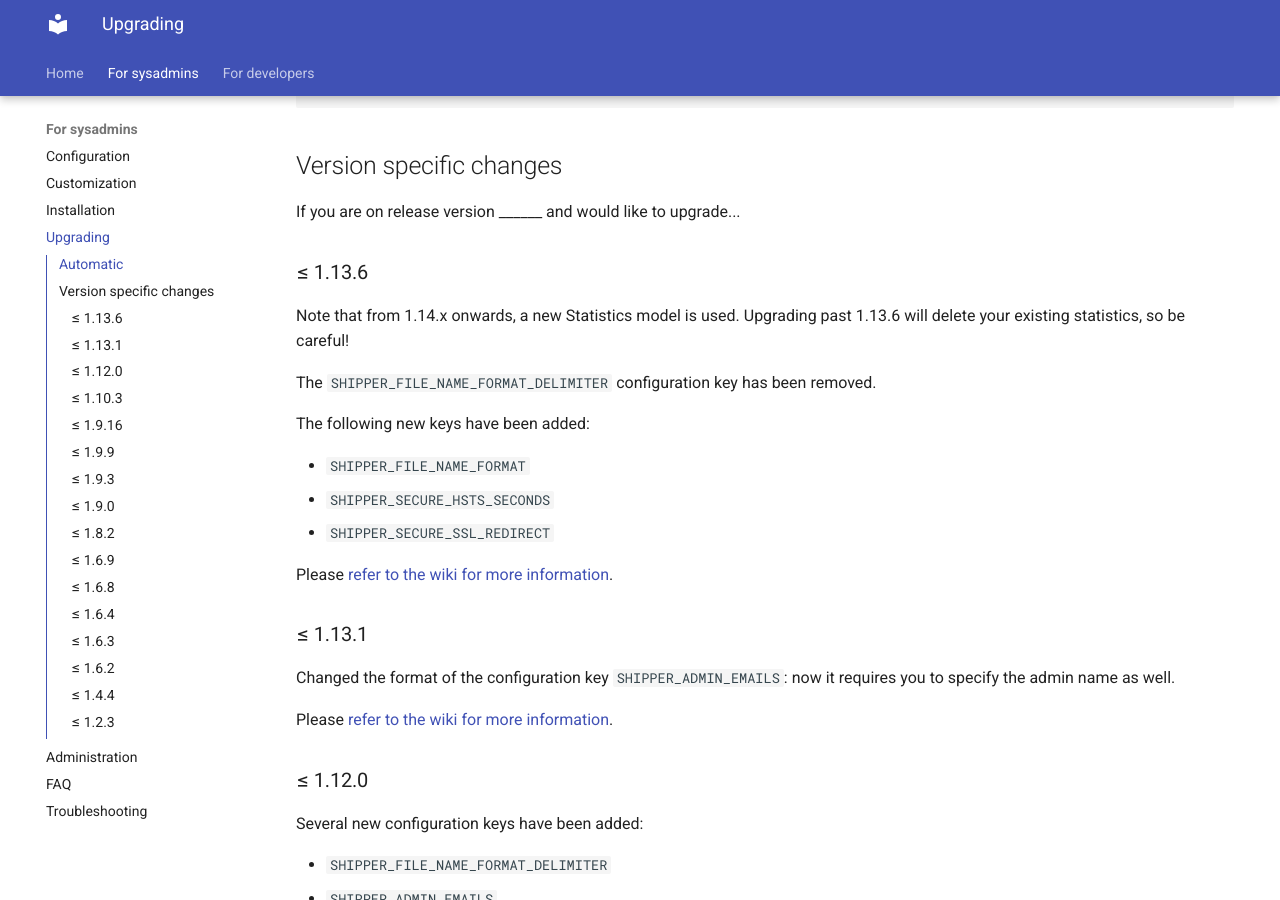
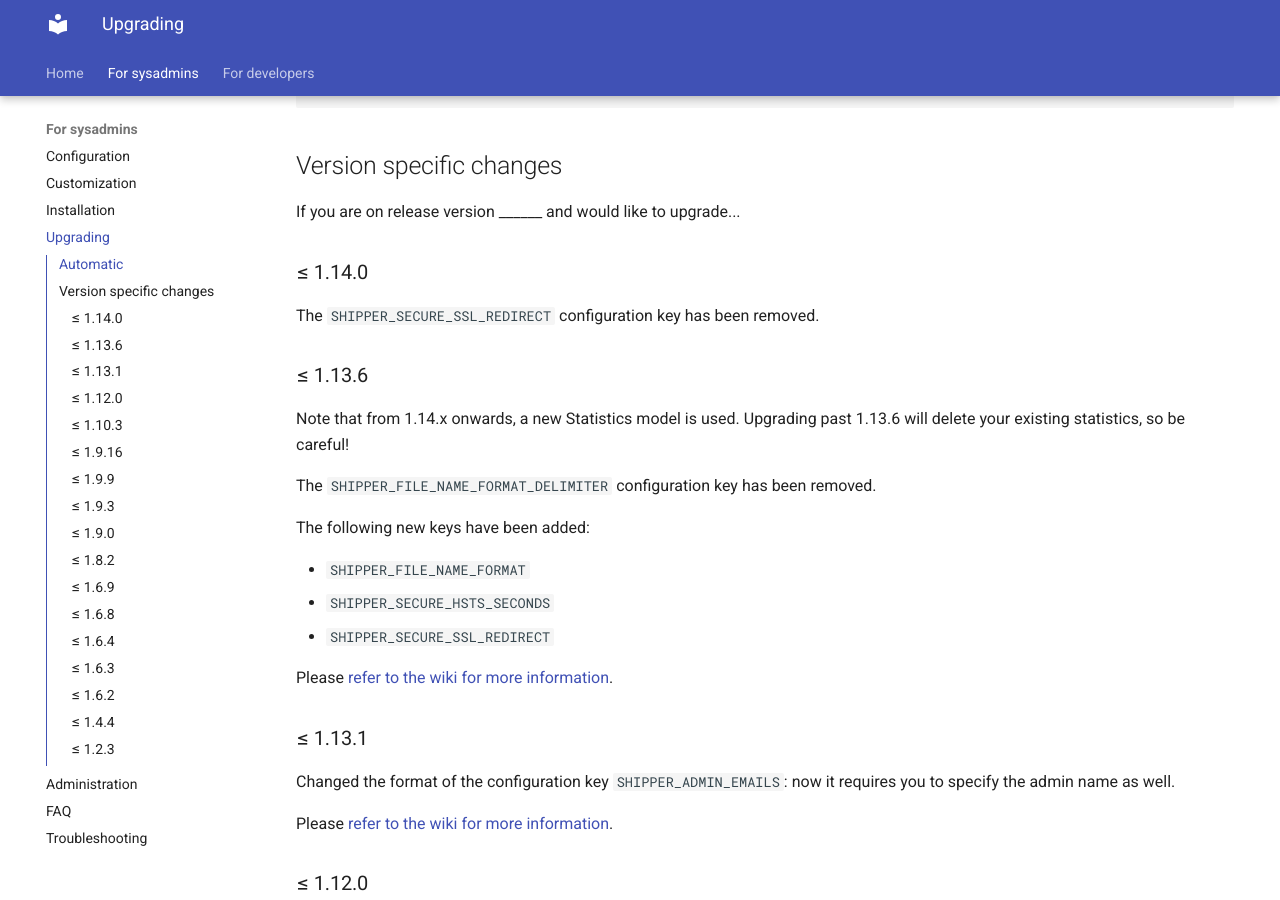
Before and after one commit to shipperstack/shipper, an MkDocs documentation site: the page built from docs/docs/sysadmin/Upgrading.md, in a window 1280 px wide and 900 px high, scrolled down 385 px. Built offline with MkDocs 1.6.1 and Material for MkDocs 9.7.7, drawn with Linux system fonts in a browser that asks for light colours; the version menu is left out.

Commit message:
docs: Upgrading: add upgrading past 1.14.0

```diff
--- a/docs/docs/sysadmin/Upgrading.md
+++ b/docs/docs/sysadmin/Upgrading.md
@@ -15,6 +15,10 @@ alias update-shipper='bash <(curl -s https://raw.githubusercontent.com/ericswpar
 ## Version specific changes
 
 If you are on release version ______ and would like to upgrade...
+
+### ≤ 1.14.0
+
+The `SHIPPER_SECURE_SSL_REDIRECT` configuration key has been removed.
 
 ### ≤ 1.13.6
 
```
